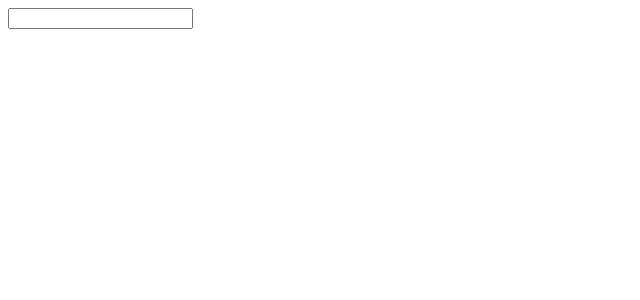
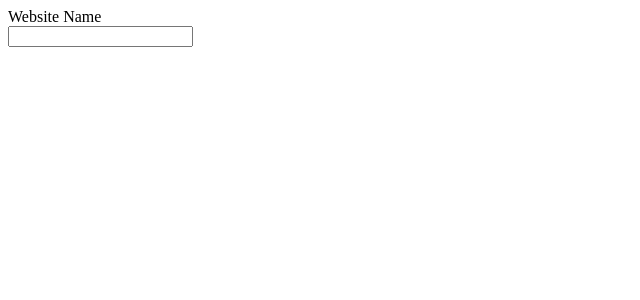
Before and after one commit to Ki1chi/japanesedict, a React (Vite) app: page / in a window 1280 px wide. Shown: the top 300 px of the page, without its empty margins (0-640 px from the left). Built offline with nearby package versions, Linux system fonts and the light colour scheme.

Commit message:
-added title -test commit

```diff
--- a/src/App.tsx
+++ b/src/App.tsx
@@ -7,6 +7,7 @@ function App() {
 
   return (
     <>
+    <div className='title'>Website Name</div>
     <Searchbar></Searchbar>
     </>
   )
```
